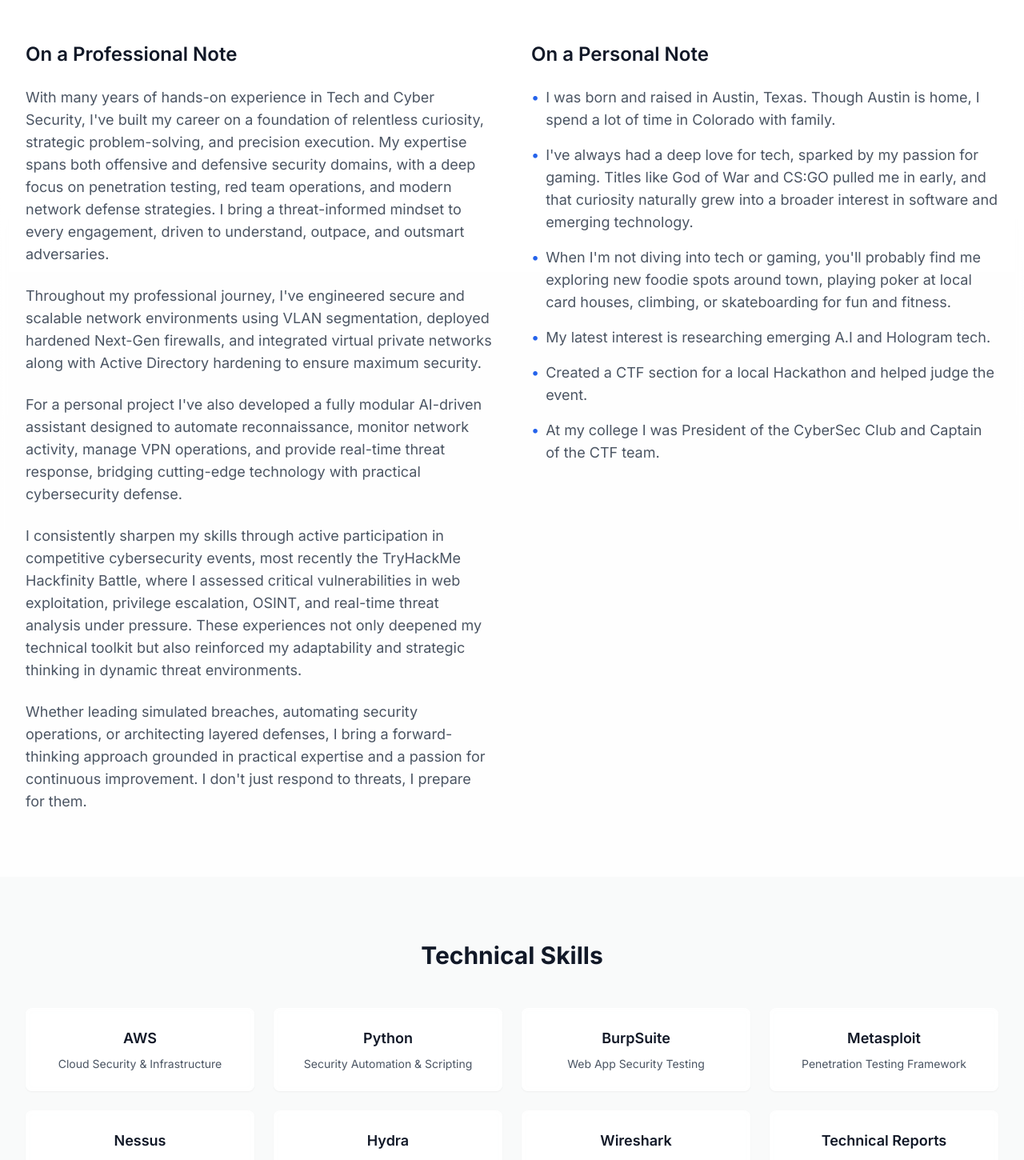
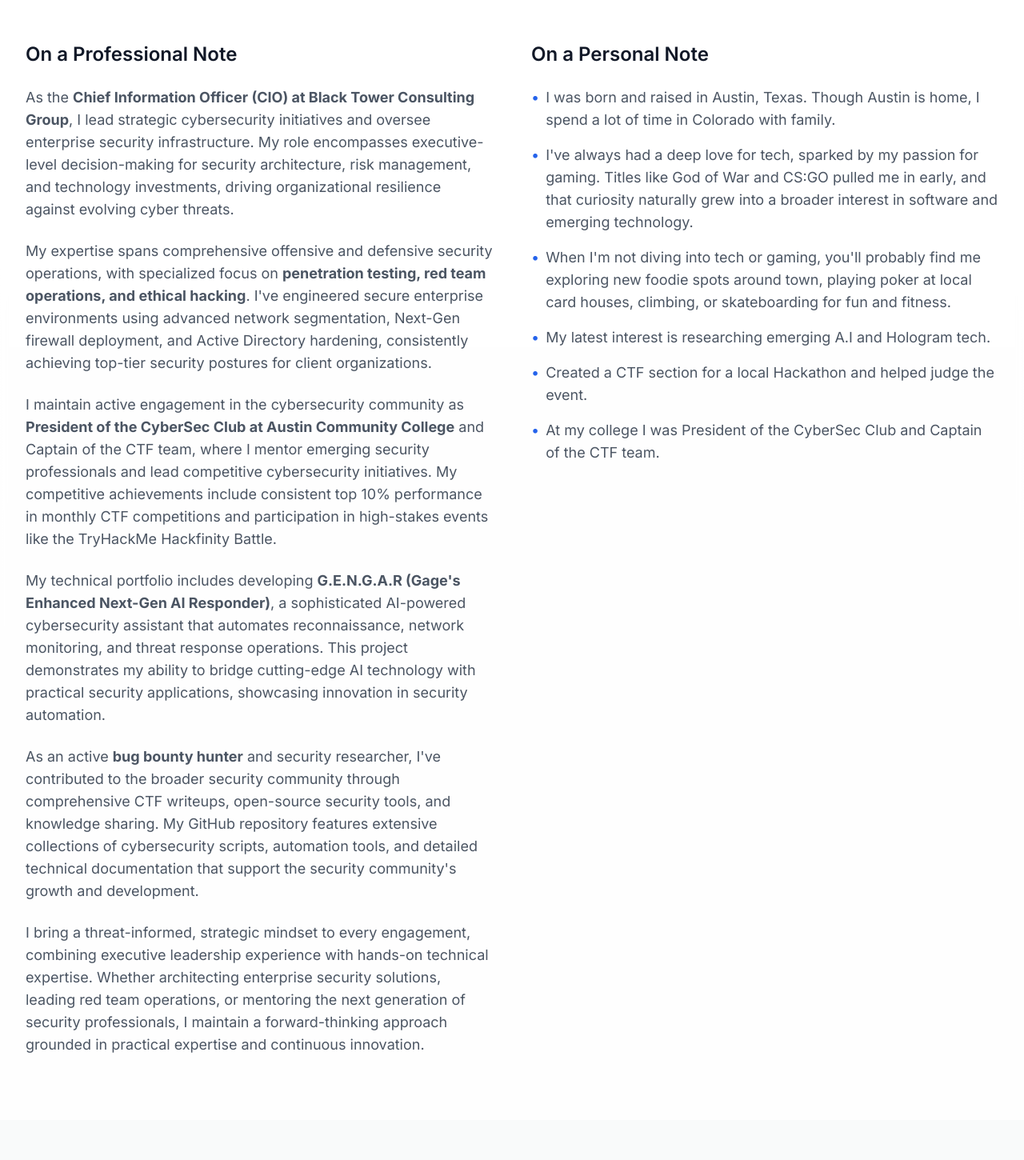
Before and after one commit to GageGotya/Personal-Website, a Next.js app: page / in a window 1280 px wide. Shown: the part 912-2362 px from the top of the page at 80% size. Built offline with nearby package versions, Linux system fonts and the light colour scheme.

Commit message:
Update page.tsx

```diff
--- a/src/app/page.tsx
+++ b/src/app/page.tsx
@@ -55,19 +55,22 @@
                 <h3 className="text-2xl font-semibold mb-4">On a Professional Note</h3>
                 <div className="space-y-6 text-lg text-gray-600 dark:text-gray-300">
                   <p>
-                    With many years of hands-on experience in Tech and Cyber Security, I've built my career on a foundation of relentless curiosity, strategic problem-solving, and precision execution. My expertise spans both offensive and defensive security domains, with a deep focus on penetration testing, red team operations, and modern network defense strategies. I bring a threat-informed mindset to every engagement, driven to understand, outpace, and outsmart adversaries.
+                    As the <strong>Chief Information Officer (CIO) at Black Tower Consulting Group</strong>, I lead strategic cybersecurity initiatives and oversee enterprise security infrastructure. My role encompasses executive-level decision-making for security architecture, risk management, and technology investments, driving organizational resilience against evolving cyber threats.
                   </p>
                   <p>
-                    Throughout my professional journey, I've engineered secure and scalable network environments using VLAN segmentation, deployed hardened Next-Gen firewalls, and integrated virtual private networks along with Active Directory hardening to ensure maximum security.
+                    My expertise spans comprehensive offensive and defensive security operations, with specialized focus on <strong>penetration testing, red team operations, and ethical hacking</strong>. I've engineered secure enterprise environments using advanced network segmentation, Next-Gen firewall deployment, and Active Directory hardening, consistently achieving top-tier security postures for client organizations.
                   </p>
                   <p>
-                    For a personal project I've also developed a fully modular AI-driven assistant designed to automate reconnaissance, monitor network activity, manage VPN operations, and provide real-time threat response, bridging cutting-edge technology with practical cybersecurity defense.
+                    I maintain active engagement in the cybersecurity community as <strong>President of the CyberSec Club at Austin Community College</strong> and Captain of the CTF team, where I mentor emerging security professionals and lead competitive cybersecurity initiatives. My competitive achievements include consistent top 10% performance in monthly CTF competitions and participation in high-stakes events like the TryHackMe Hackfinity Battle.
                   </p>
                   <p>
-                    I consistently sharpen my skills through active participation in competitive cybersecurity events, most recently the TryHackMe Hackfinity Battle, where I assessed critical vulnerabilities in web exploitation, privilege escalation, OSINT, and real-time threat analysis under pressure. These experiences not only deepened my technical toolkit but also reinforced my adaptability and strategic thinking in dynamic threat environments.
+                    My technical portfolio includes developing <strong>G.E.N.G.A.R (Gage's Enhanced Next-Gen AI Responder)</strong>, a sophisticated AI-powered cybersecurity assistant that automates reconnaissance, network monitoring, and threat response operations. This project demonstrates my ability to bridge cutting-edge AI technology with practical security applications, showcasing innovation in security automation.
                   </p>
                   <p>
-                    Whether leading simulated breaches, automating security operations, or architecting layered defenses, I bring a forward-thinking approach grounded in practical expertise and a passion for continuous improvement. I don't just respond to threats, I prepare for them.
+                    As an active <strong>bug bounty hunter</strong> and security researcher, I've contributed to the broader security community through comprehensive CTF writeups, open-source security tools, and knowledge sharing. My GitHub repository features extensive collections of cybersecurity scripts, automation tools, and detailed technical documentation that support the security community's growth and development.
+                  </p>
+                  <p>
+                    I bring a threat-informed, strategic mindset to every engagement, combining executive leadership experience with hands-on technical expertise. Whether architecting enterprise security solutions, leading red team operations, or mentoring the next generation of security professionals, I maintain a forward-thinking approach grounded in practical expertise and continuous innovation.
                   </p>
                 </div>
               </div>
```
